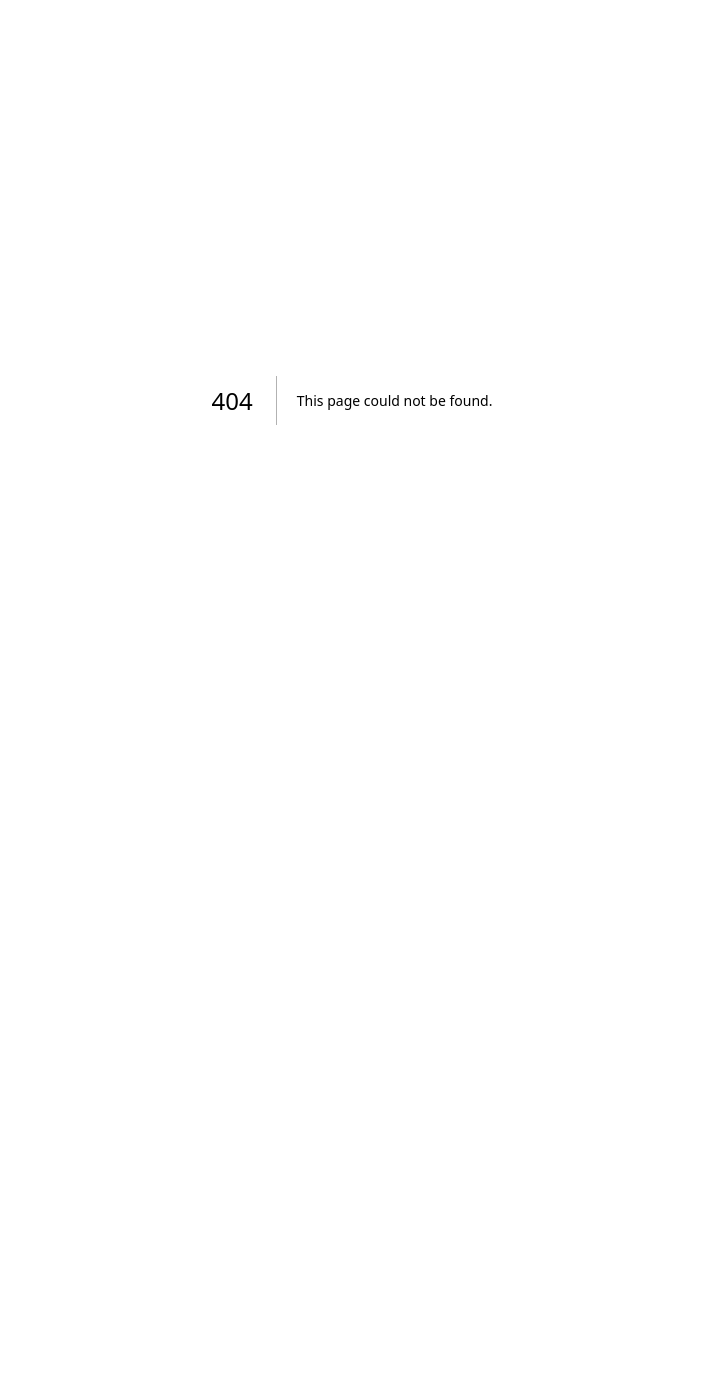
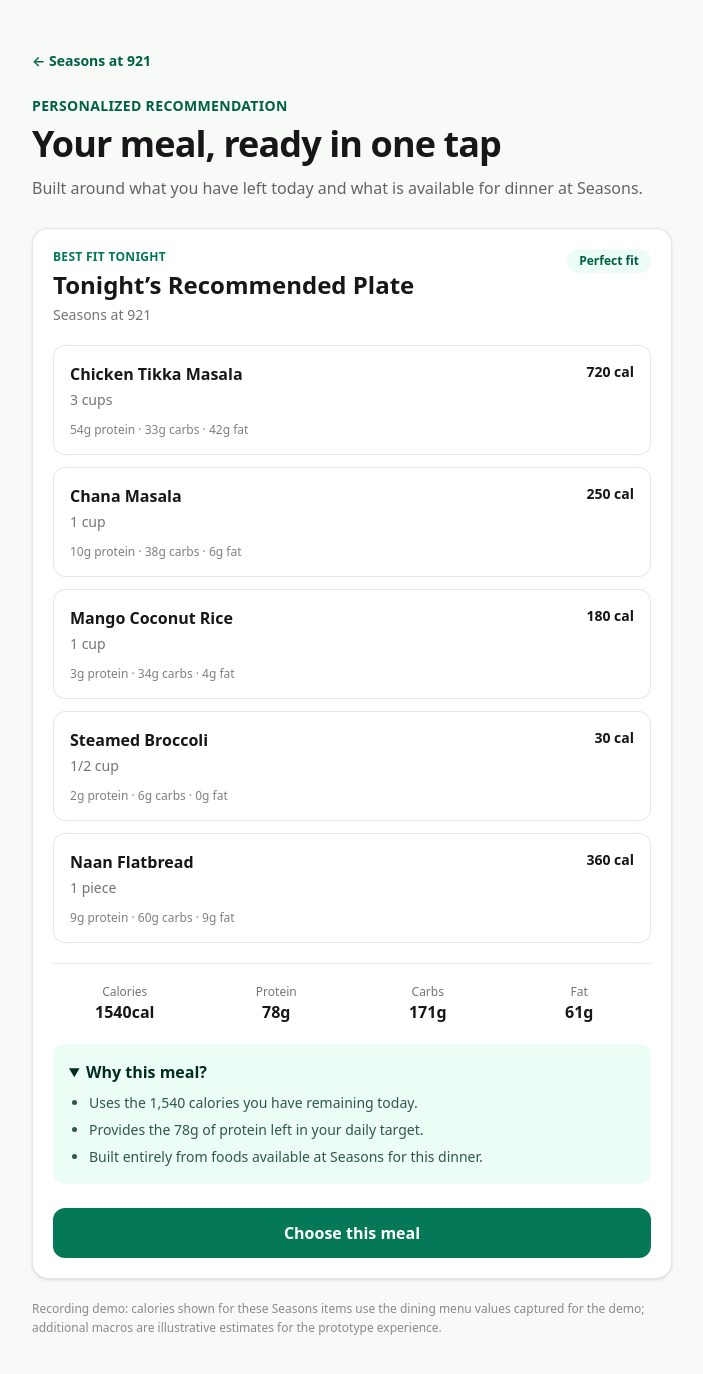
Before and after one commit to JamoV18/Bentley-Fuel, a Next.js app: page /demo-dinner in a window 1280 px wide. Before the commit this address had no page. Shown: the top 1374 px of the page, without its empty margins (288-991 px from the left). Before the commit the page ends 800 px from the top, so only its background shows below. Built offline with nearby package versions, Linux system fonts and the light colour scheme.

Commit message:
Add screen-recording dinner recommendation page

```diff
--- /dev/null
+++ b/src/app/demo-dinner/page.tsx
@@ -0,0 +1,89 @@
+"use client";
+
+import Link from "next/link";
+import { useState } from "react";
+import { recordingDemoDinner } from "@/lib/recordingDemo";
+
+export default function DemoDinnerPage() {
+  const [selected, setSelected] = useState(false);
+  const meal = recordingDemoDinner;
+
+  return (
+    <main className="mx-auto w-full max-w-2xl flex-1 px-4 py-7 sm:py-12">
+      <Link href="/locations/loc-921" className="text-sm font-semibold text-emerald-800">← Seasons at 921</Link>
+
+      <header className="mt-6">
+        <p className="text-sm font-bold uppercase tracking-wide text-emerald-800">Personalized recommendation</p>
+        <h1 className="mt-2 text-4xl font-bold tracking-tight">Your meal, ready in one tap</h1>
+        <p className="mt-3 text-black/60">
+          Built around what you have left today and what is available for dinner at Seasons.
+        </p>
+      </header>
+
+      <section className="mt-7 rounded-2xl border border-black/10 bg-white p-5 shadow-sm" aria-labelledby="demo-meal-heading">
+        <div className="flex items-start justify-between gap-4">
+          <div>
+            <p className="text-xs font-bold uppercase tracking-wide text-emerald-700">Best fit tonight</p>
+            <h2 id="demo-meal-heading" className="mt-1 text-2xl font-bold">{meal.name}</h2>
+            <p className="mt-1 text-sm text-black/55">{meal.location}</p>
+          </div>
+          <span className="rounded-full bg-emerald-50 px-3 py-1 text-xs font-bold text-emerald-800">Perfect fit</span>
+        </div>
+
+        <ul className="mt-5 space-y-3">
+          {meal.items.map((item) => (
+            <li key={item.name} className="rounded-xl border border-black/10 p-4">
+              <div className="flex items-start justify-between gap-4">
+                <div>
+                  <p className="font-bold">{item.name}</p>
+                  <p className="mt-1 text-sm text-black/55">{item.portion}</p>
+                </div>
+                <p className="shrink-0 text-sm font-semibold">{item.calories} cal</p>
+              </div>
+              <p className="mt-3 text-xs text-black/50">
+                {item.protein}g protein · {item.carbs}g carbs · {item.fat}g fat
+              </p>
+            </li>
+          ))}
+        </ul>
+
+        <dl className="mt-5 grid grid-cols-4 gap-2 border-t border-black/10 pt-5 text-center">
+          {[
+            ["Calories", meal.calories, "cal"],
+            ["Protein", meal.protein, "g"],
+            ["Carbs", meal.carbs, "g"],
+            ["Fat", meal.fat, "g"],
+          ].map(([label, value, unit]) => (
+            <div key={label}>
+              <dt className="text-xs text-black/55">{label}</dt>
+              <dd className="font-bold">{value}{unit}</dd>
+            </div>
+          ))}
+        </dl>
+
+        <details className="mt-5 rounded-xl bg-emerald-50 p-4" open>
+          <summary className="cursor-pointer font-semibold text-emerald-950">Why this meal?</summary>
+          <ul className="mt-2 list-disc space-y-1 pl-5 text-sm leading-relaxed text-emerald-950/80">
+            <li>Uses the 1,540 calories you have remaining today.</li>
+            <li>Provides the 78g of protein left in your daily target.</li>
+            <li>Built entirely from foods available at Seasons for this dinner.</li>
+          </ul>
+        </details>
+
+        {!selected ? (
+          <button className="primary mt-6 w-full" onClick={() => setSelected(true)}>Choose this meal</button>
+        ) : (
+          <div className="mt-6 rounded-xl bg-emerald-50 p-4">
+            <p className="font-bold text-emerald-800">Meal selected</p>
+            <p className="mt-1 text-sm text-black/60">Your dinner now completes today’s calorie and protein targets.</p>
+            <Link href="/dashboard" className="mt-3 inline-flex text-sm font-semibold text-emerald-800 underline">Back to today</Link>
+          </div>
+        )}
+      </section>
+
+      <p className="mt-5 text-xs leading-relaxed text-black/45">
+        Recording demo: calories shown for these Seasons items use the dining menu values captured for the demo; additional macros are illustrative estimates for the prototype experience.
+      </p>
+    </main>
+  );
+}
```
